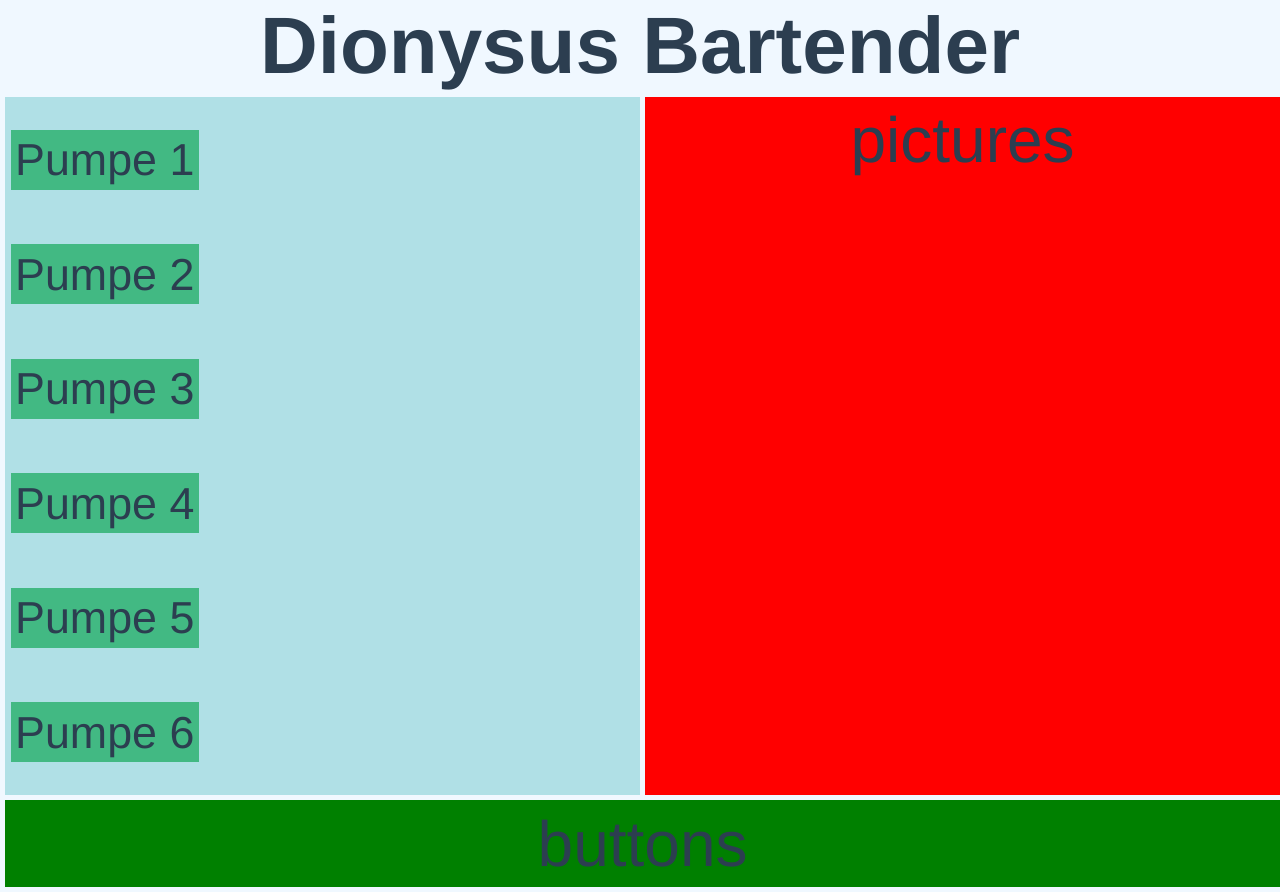
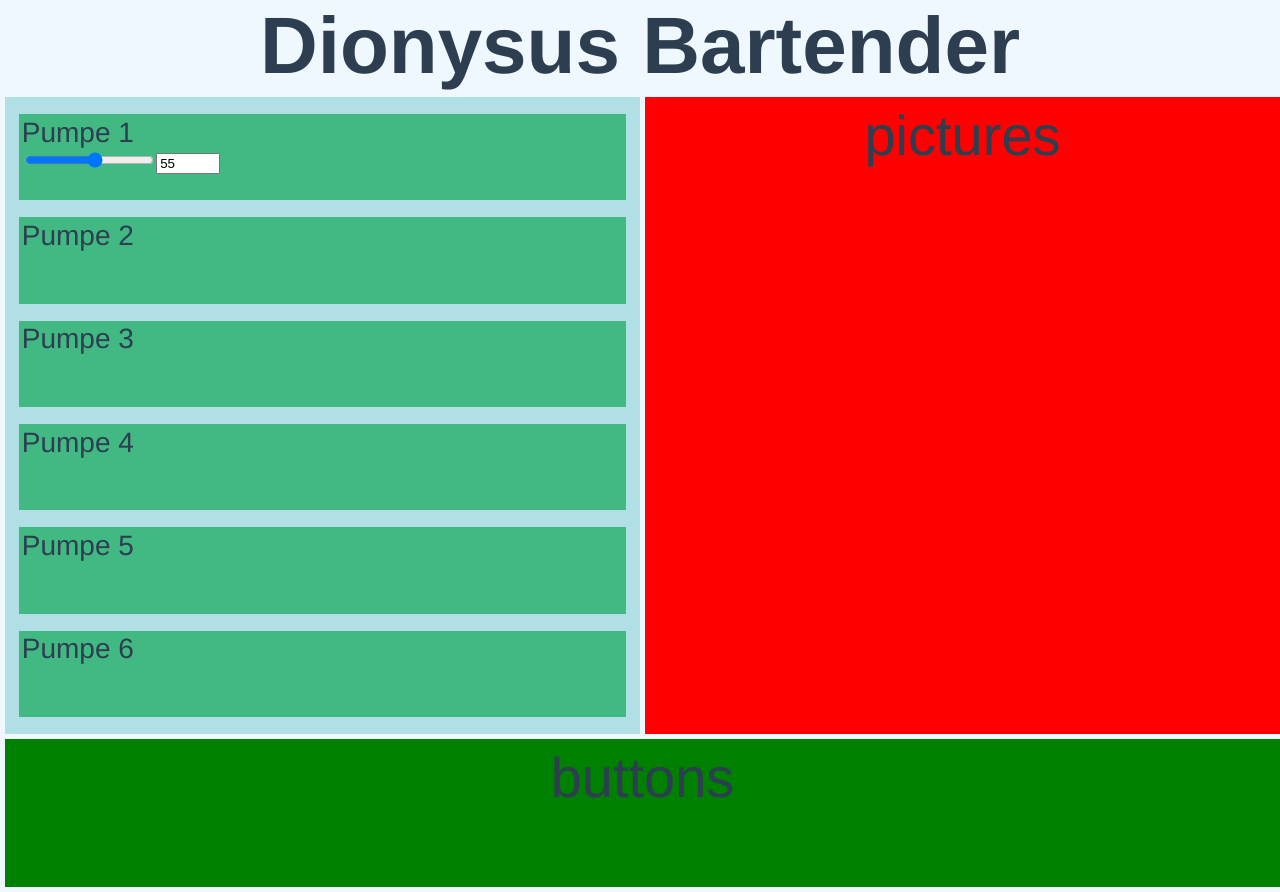
Before and after one commit to JonasReichhardt/dionysus-bartender, a Vue app in the folder webapp/: page / in a window 1280 px wide. Built offline with nearby package versions, Linux system fonts and the light colour scheme.

Commit message:
adding first pump and "drinks" and "pumps" to data

```diff
--- a/webapp/src/App.vue
+++ b/webapp/src/App.vue
@@ -1,6 +1,6 @@
 <template>
   <h1>Dionysus Bartender</h1>
-  <HelloWorld/>
+  <HelloWorld v-bind:drinks="drinks"/>
 </template>
 
 <script>
@@ -8,6 +8,24 @@ import HelloWorld from './components/HelloWorld.vue'
 
 export default {
   name: 'App',
+  data(){
+    return{
+      drinks:[
+        {
+          id: 0,
+          title: "Drink 0",
+          pump1val: 0,
+          pump2val: 0,
+          pump3val: 0,
+          pump4val: 0,
+          pump5val: 0,
+          pump6val: 0,
+        }
+      ],
+      pumps:[
+      ]
+    }
+  },
   components: {
     HelloWorld
   }
@@ -17,6 +35,7 @@ export default {
 <style>
 html{
   font-size: 10vh;
+  -webkit-text-size-adjust: 100%;
 }
 body{
   margin: 0;
--- a/webapp/src/components/HelloWorld.vue
+++ b/webapp/src/components/HelloWorld.vue
@@ -1,7 +1,12 @@
 <template>
 <div class="container">
   <div id="slider-area-container">
-    <div id="pump1">Pumpe 1</div>
+    <div id="pump1">Pumpe 1
+      <div class="pump1-slider-area">
+        <input type="range" min="0" max="100" value="55" class="" id="range-slider-red">
+				<input  type="number" min="0" max="100" value="55" class="input-slider" id="slider-pump1">
+      </div>
+    </div>
     <div id="pump2">Pumpe 2</div>
     <div id="pump3">Pumpe 3</div>
     <div id="pump4">Pumpe 4</div>
@@ -16,9 +21,9 @@
 <script>
 export default {
   name: 'HelloWorld',
-  props: {
-    msg: String
-  }
+  props:[
+    "drinks"
+  ]
 }
 </script>
 
@@ -30,7 +35,7 @@ export default {
     height: 100vh;
     grid-auto-columns: minmax(0, 1fr);
     grid-template-columns: 50% 50%;
-    grid-template-rows: 80% 1fr;
+    grid-template-rows: 40% 40% 1fr;
     grid-template-areas:
     "slider pictures"
     "slider pictures"
@@ -41,7 +46,7 @@ export default {
 }
 
 .container div{
-  font-size: 0.8em;
+  font-size: 0.7em;
   padding: 0.1em;
 }
 
@@ -51,13 +56,20 @@ export default {
   display:flex;
   flex-direction: column;
   grid-area: slider;
-
   justify-content: space-around;
   align-items: flex-start;
+  padding: 0.3em;
+  gap: 0.3em;
 }
 
 #slider-area-container div{
+  height: 15%;
   background-color: #42b983;
+  width: 100%;
+  align-self: center;
+  font-size: 0.5em;
+  text-align: left;
+
 }
 
 #pictures-container{
```
